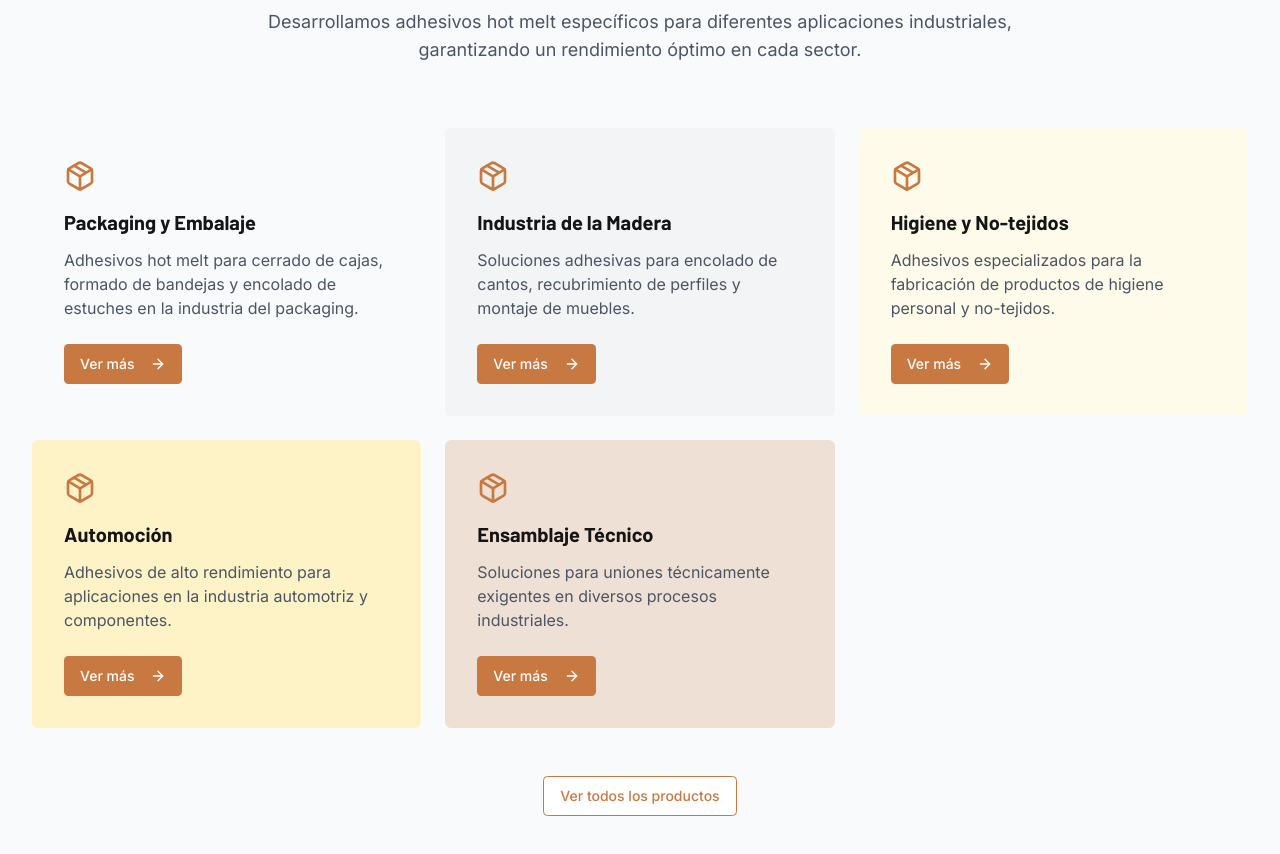
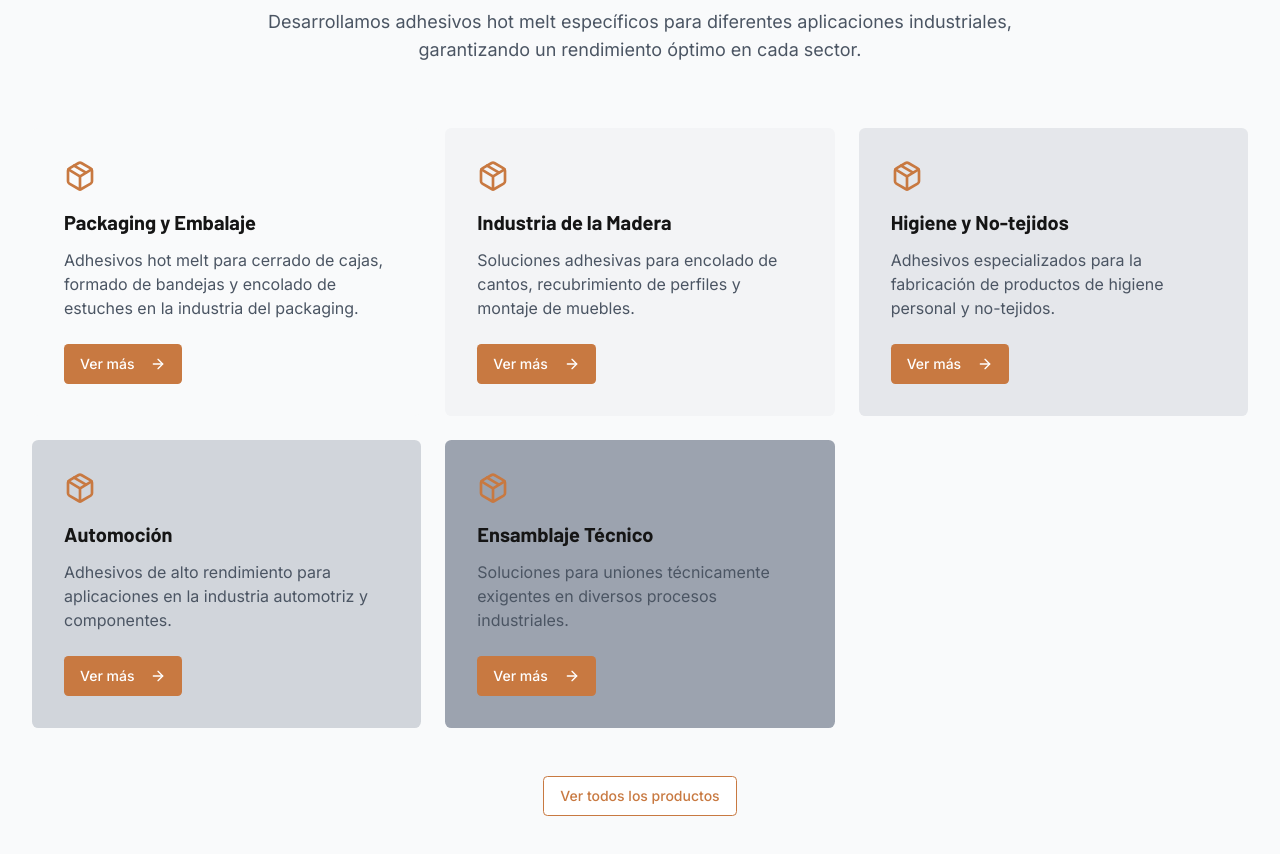
Before and after one commit to NClaraso/vas-industrial-adhesives-web, a React (Vite) app: page / in a window 1280 px wide. Shown: the part 1680-2534 px from the top of the page. Built offline with nearby package versions, Linux system fonts and the light colour scheme.

Commit message:
Update product section colors
Update the colors in the product section to use a different color palette.

```diff
--- a/src/components/home/ProductSection.tsx
+++ b/src/components/home/ProductSection.tsx
@@ -26,7 +26,7 @@ const products = [
     id: 'higiene',
     title: 'Higiene y No-tejidos',
     description: 'Adhesivos especializados para la fabricación de productos de higiene personal y no-tejidos.',
-    color: 'bg-amber-50', // Very light amber (transitioning to copper)
+    color: 'bg-gray-200', // Medium gray
     textColor: 'text-vas-dark',
     icon: <Package className="w-8 h-8 text-vas-bronze" />,
   },
@@ -34,7 +34,7 @@ const products = [
     id: 'automocion',
     title: 'Automoción',
     description: 'Adhesivos de alto rendimiento para aplicaciones en la industria automotriz y componentes.',
-    color: 'bg-amber-100', // Light amber (closer to copper)
+    color: 'bg-gray-300', // Dark gray
     textColor: 'text-vas-dark',
     icon: <Package className="w-8 h-8 text-vas-bronze" />,
   },
@@ -42,7 +42,7 @@ const products = [
     id: 'ensamblaje',
     title: 'Ensamblaje Técnico',
     description: 'Soluciones para uniones técnicamente exigentes en diversos procesos industriales.',
-    color: 'bg-vas-bronze/20', // Light copper (vas-bronze with low opacity)
+    color: 'bg-gray-400', // Darker gray but not too dark
     textColor: 'text-vas-dark',
     icon: <Package className="w-8 h-8 text-vas-bronze" />,
   },
```
